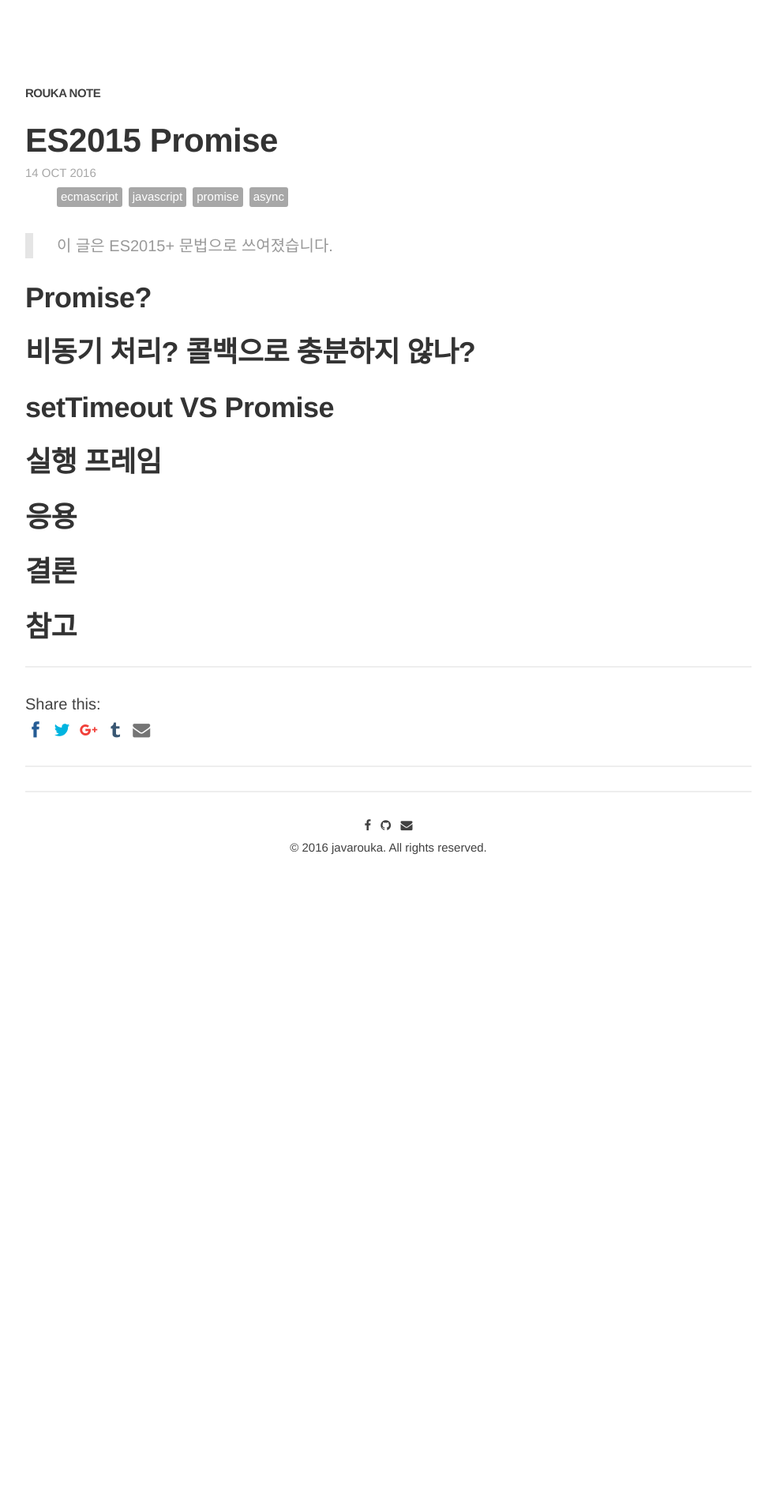
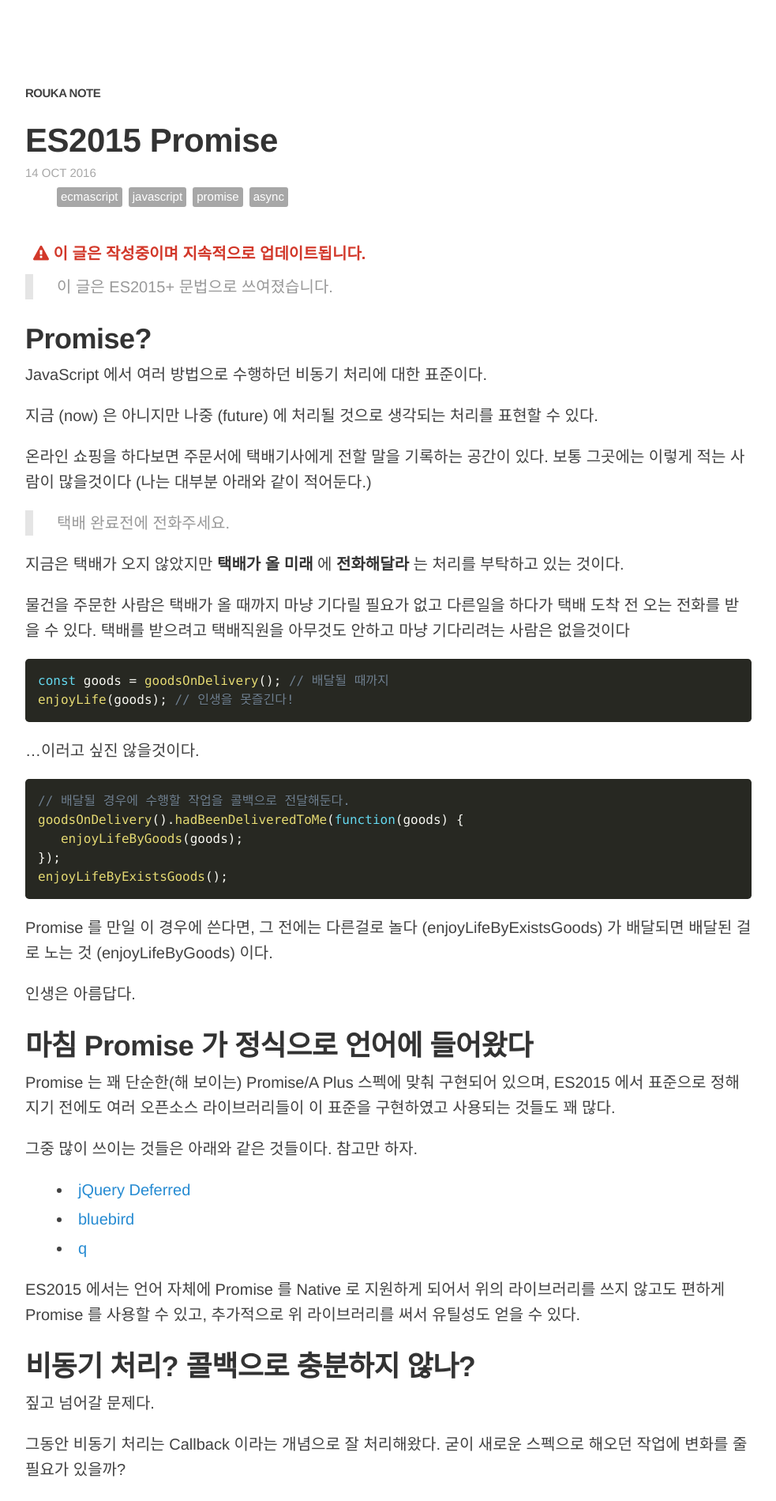
Before and after one commit to javarouka/blog, a Jekyll site: the page built from _posts/2016-10-14-es6-promise.md, in a window 1280 px wide. Shown: the top 1900 px of the page at 79% size, without its empty margins (148-1131 px from the left). Built offline with Jekyll 4.4.1, drawn with Linux system fonts in a browser that asks for light colours; nearby versions of some CDN libraries; comment, search, counter and statistics services are not loaded; before the commit the page ends 1185 px from its top, so only the background shows below that; some of the changed text lies outside the part shown.

Commit message:
줄바꿈 수정

````diff
--- a/_posts/2016-10-14-es6-promise.md
+++ b/_posts/2016-10-14-es6-promise.md
@@ -8,18 +8,87 @@ comments: true
 share: true
 ---
 
+<div class="draft">
+    <i class="fa fa-warning" aria-hidden="true"></i>
+    <span>이 글은 작성중이며 지속적으로 업데이트됩니다.</span>
+</div>
+
 > 이 글은 ES2015+ 문법으로 쓰여졌습니다.
 
 ## Promise?
 
+JavaScript 에서 여러 방법으로 수행하던 비동기 처리에 대한 표준이다.
+
+지금 (now) 은 아니지만 나중 (future) 에 처리될 것으로 생각되는 처리를 표현할 수 있다.
+
+온라인 쇼핑을 하다보면 주문서에 택배기사에게 전할 말을 기록하는 공간이 있다. 보통 그곳에는 이렇게 적는 사람이 많을것이다 (나는 대부분 아래와 같이 적어둔다.)
+
+> 택배 완료전에 전화주세요.
+
+지금은 택배가 오지 않았지만 **택배가 올 미래** 에 **전화해달라** 는 처리를 부탁하고 있는 것이다.
+
+물건을 주문한 사람은 택배가 올 때까지 마냥 기다릴 필요가 없고 다른일을 하다가 택배 도착 전 오는 전화를 받을 수 있다. 택배를 받으려고 택배직원을 아무것도 안하고 마냥 기다리려는 사람은 없을것이다
+
+```javascript
+const goods = goodsOnDelivery(); // 배달될 때까지
+enjoyLife(goods); // 인생을 못즐긴다!
+```
+
+...이러고 싶진 않을것이다.
+
+```javascript
+// 배달될 경우에 수행할 작업을 콜백으로 전달해둔다.
+goodsOnDelivery().hadBeenDeliveredToMe(function(goods) {
+   enjoyLifeByGoods(goods);
+});
+enjoyLifeByExistsGoods();
+```
+
+Promise 를 만일 이 경우에 쓴다면, 그 전에는 다른걸로 놀다 (enjoyLifeByExistsGoods) 가 배달되면 배달된 걸로 노는 것 (enjoyLifeByGoods) 이다.
+
+인생은 아름답다.
+
+## 마침 Promise 가 정식으로 언어에 들어왔다
+
+Promise 는 꽤 단순한(해 보이는) Promise/A Plus 스펙에 맞춰 구현되어 있으며, ES2015 에서 표준으로 정해지기 전에도 여러 오픈소스 라이브러리들이 이 표준을 구현하였고 사용되는 것들도 꽤 많다.
+
+그중 많이 쓰이는 것들은 아래와 같은 것들이다. 참고만 하자.
+
+- <a href="https://api.jquery.com/category/deferred-object/" target="_blank">jQuery Deferred</a>
+- <a href="https://github.com/petkaantonov/bluebird/" target="_blank">bluebird</a>
+- <a href="https://github.com/kriskowal/q" target="_blank">q</a>
+
+ES2015 에서는 언어 자체에 Promise 를 Native 로 지원하게 되어서 위의 라이브러리를 쓰지 않고도  편하게 Promise 를 사용할 수 있고, 추가적으로 위 라이브러리를 써서 유틸성도 얻을 수 있다.
+
 ## 비동기 처리? 콜백으로 충분하지 않나?
 
-## setTimeout VS Promise
+짚고 넘어갈 문제다.
 
-## 실행 프레임
+그동안 비동기 처리는 Callback 이라는 개념으로 잘 처리해왔다. 굳이 새로운 스펙으로 해오던 작업에 변화를 줄 필요가 있을까?
+
+충분히 있다.
+
+blah ~ blah ~
+
+## 상태
+
+Promise 는 반드시 3개의 상태를 가지며 각 상태들에 진입하면 전의 상태로는 돌이킬 수 없다.
+
+3개의 상태는
+
+- pending
+- fulfilled
+- rejected
+
+가 있다.
+
+## setTimeout, setInterval VS Promise
 
 ## 응용
 
 ## 결론
 
 ## 참고
+- <a href="http://www.bsidesoft.com/?p=399" target="_blank">BsideSoft 공식 블로그 # 동기화 vs 비동기화 1</a>
+- <a href="http://www.bsidesoft.com/?p=414" target="_blank">BsideSoft 공식 블로그 # 동기화 vs 비동기화 2</a>
+- <a href="http://www.bsidesoft.com/?p=423" target="_blank">BsideSoft 공식 블로그 # 동기화 vs 비동기화 3</a>
--- a/_sass/_site.scss
+++ b/_sass/_site.scss
@@ -119,6 +119,13 @@ body {
   Post
   -------------- */
 .post {
+
+  .draft {
+    color: #d2382a;
+    font-weight: bold;
+    font-size: 1rem;
+    padding: 10px;
+  }
 
   &-title {
     margin-bottom: 0rem;
````
Also changed, not shown: _posts/2016-09-30-decorator-exploring.md (+1 -1 lines).
